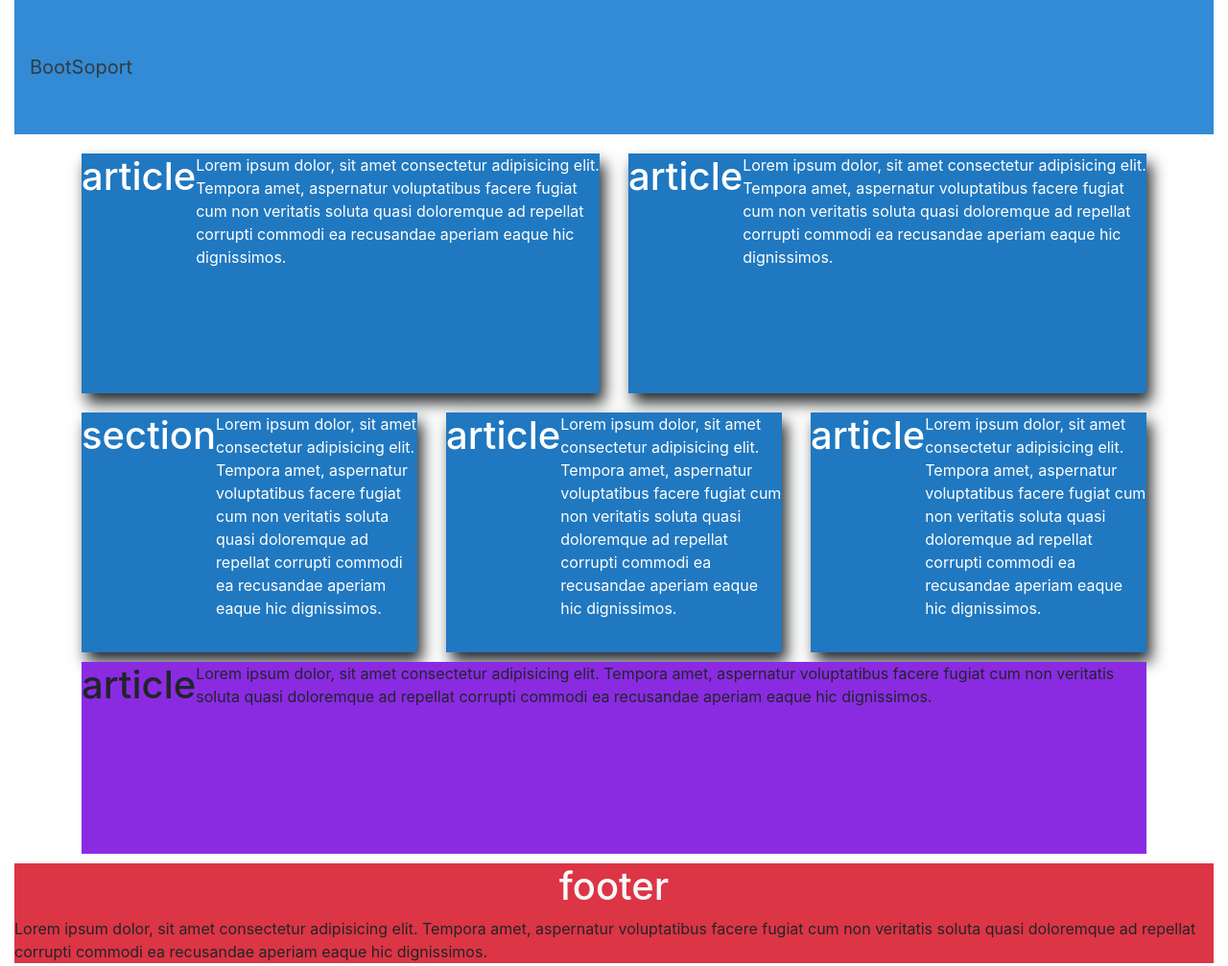
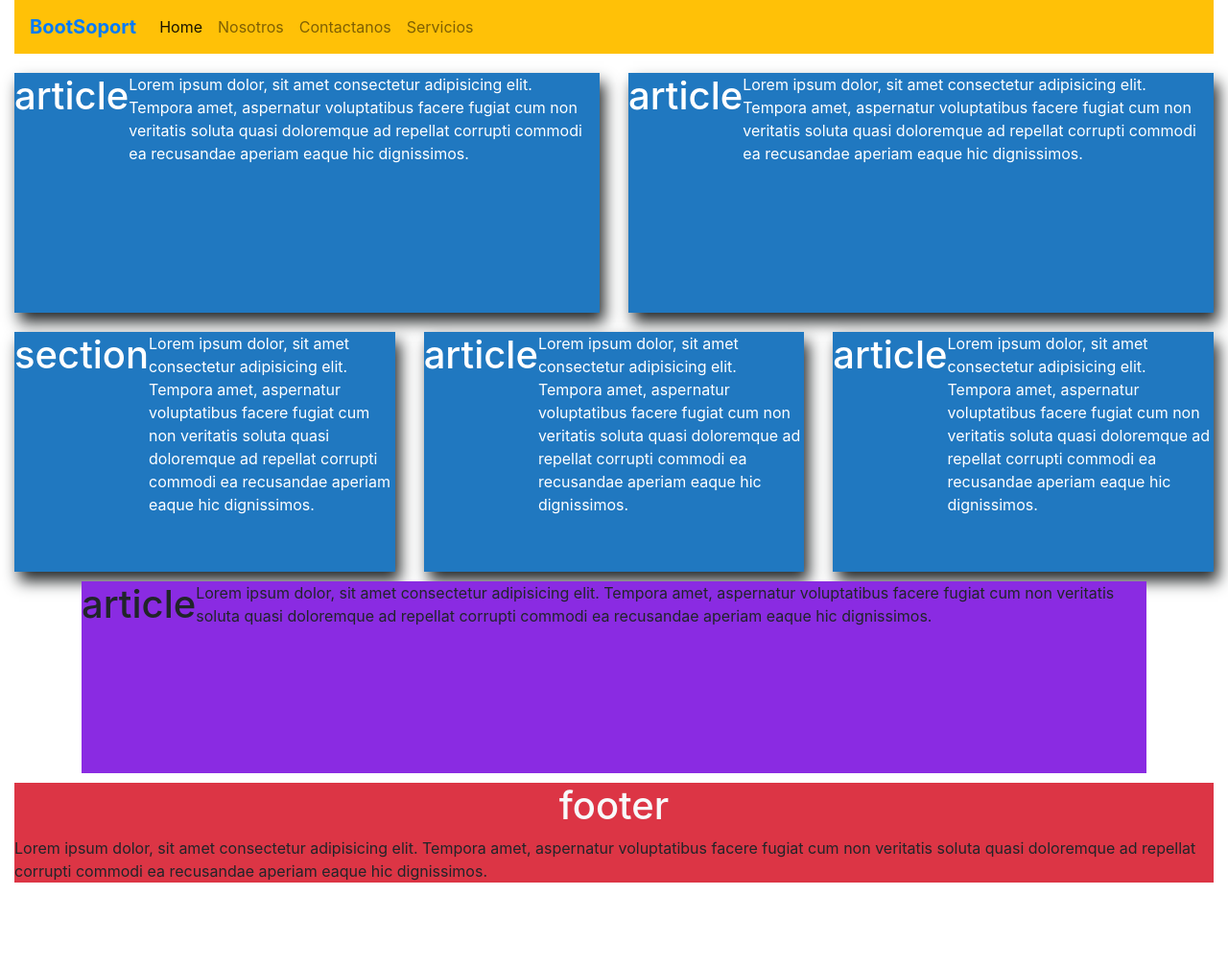
Before and after one commit to HanksBarreto/Proyecto1, a plain HTML site: page index.html in a window 1280 px wide. Shown: the whole page at 96% size. After the commit the page ends 936 px from the top, so only its background shows below. Drawn offline with Linux system fonts and the light colour scheme.

Commit message:
cambio 4

```diff
--- a/index.html
+++ b/index.html
@@ -12,17 +12,36 @@
 </head>
 <body>
     <div class="container-fluid">
-    <nav class="navbar navbar-default header">
 
-          <div class="navbar-header">
-            <a class="navbar-brand text-dark" href="#">BootSoport</a>
-          </div>
+        <nav class="navbar navbar-expand-lg navbar-light bg-warning">
+            <a class="navbar-brand" href="#"><b class="text-primary">BootSoport</b> </a>
+            <button class="navbar-toggler" type="button" data-toggle="collapse" data-target="#navbarSupportedContent" aria-controls="navbarSupportedContent" aria-expanded="false" aria-label="Toggle navigation">
+              <span class="navbar-toggler-icon"></span>
+            </button>
 
-        </nav>
+            <div class="collapse navbar-collapse" id="navbarSupportedContent">
+              <ul class="navbar-nav mr-auto">
+                <li class="nav-item active">
+                  <a class="nav-link" href="#">Home <span class="sr-only">(current)</span></a>
+                </li>
+                <li class="nav-item">
+                  <a class="nav-link" href="#">Nosotros</a>
+                </li>
+                <li class="nav-item">
+                    <a class="nav-link" href="#">Contactanos</a>
+                  </li>
+                  <li class="nav-item">
+                    <a class="nav-link" href="#">Servicios</a>
+                  </li>
+              </ul>
+
+            </div>
+          </nav>
         </div>
 
 
-            <div class="container">
+
+            <div class="container-fluid">
             <article class="row">
                     <div class="col-xs-12 col-sm-12 col-md-6 col-lg-6">
                     <div class="article">
@@ -40,10 +59,12 @@
 
                     </div>
                     </div>
+
             </article>
        </div>
 
-     <div class="container">
+
+     <div class="container-fluid">
             <article class="row">
                     <div class="col-xs-12 col-sm-6 col-md-6 col-lg-4">
                     <div class="article">
```
Also changed, not shown: img/images.jpg (added), 1 other file.
